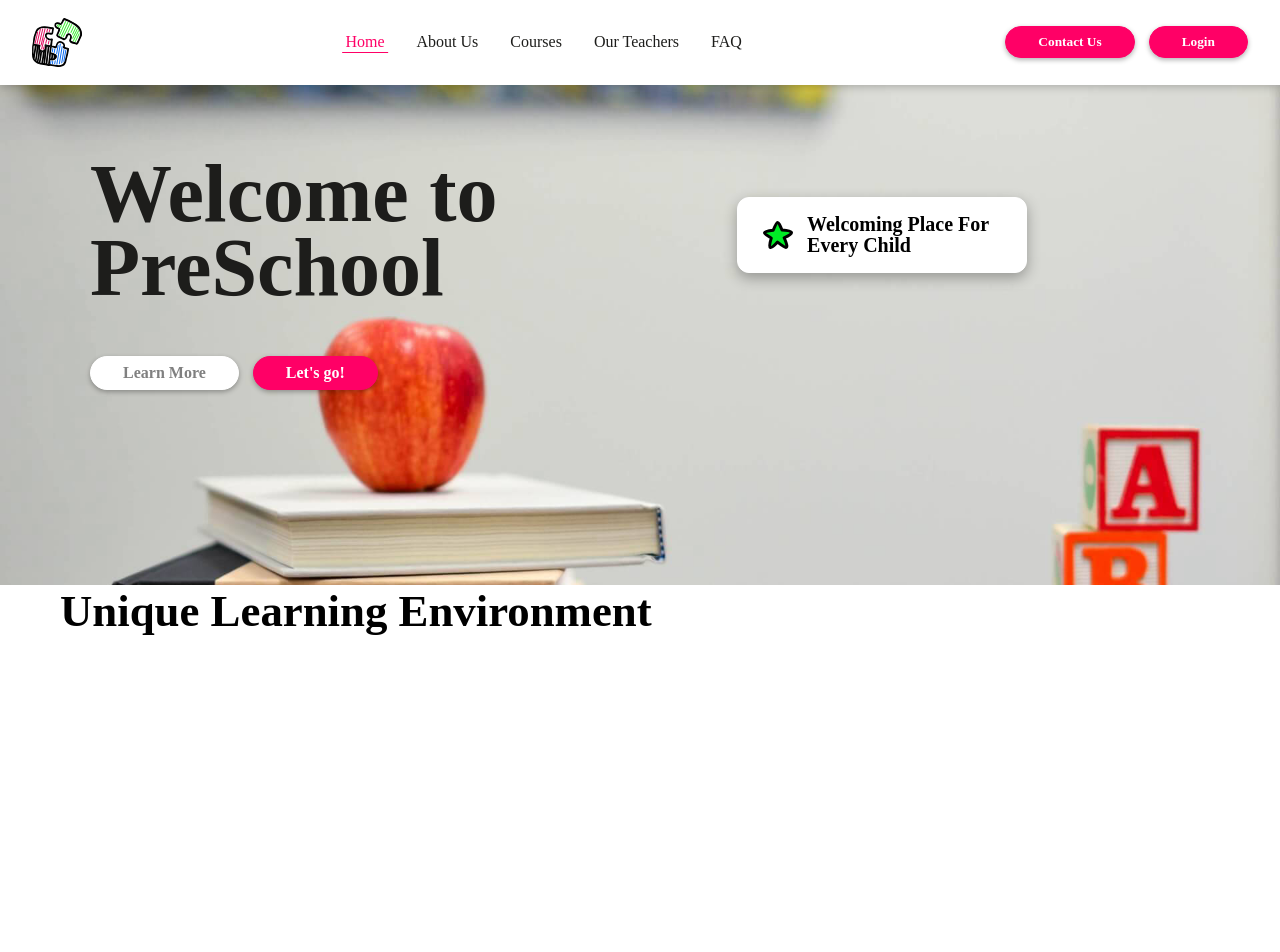
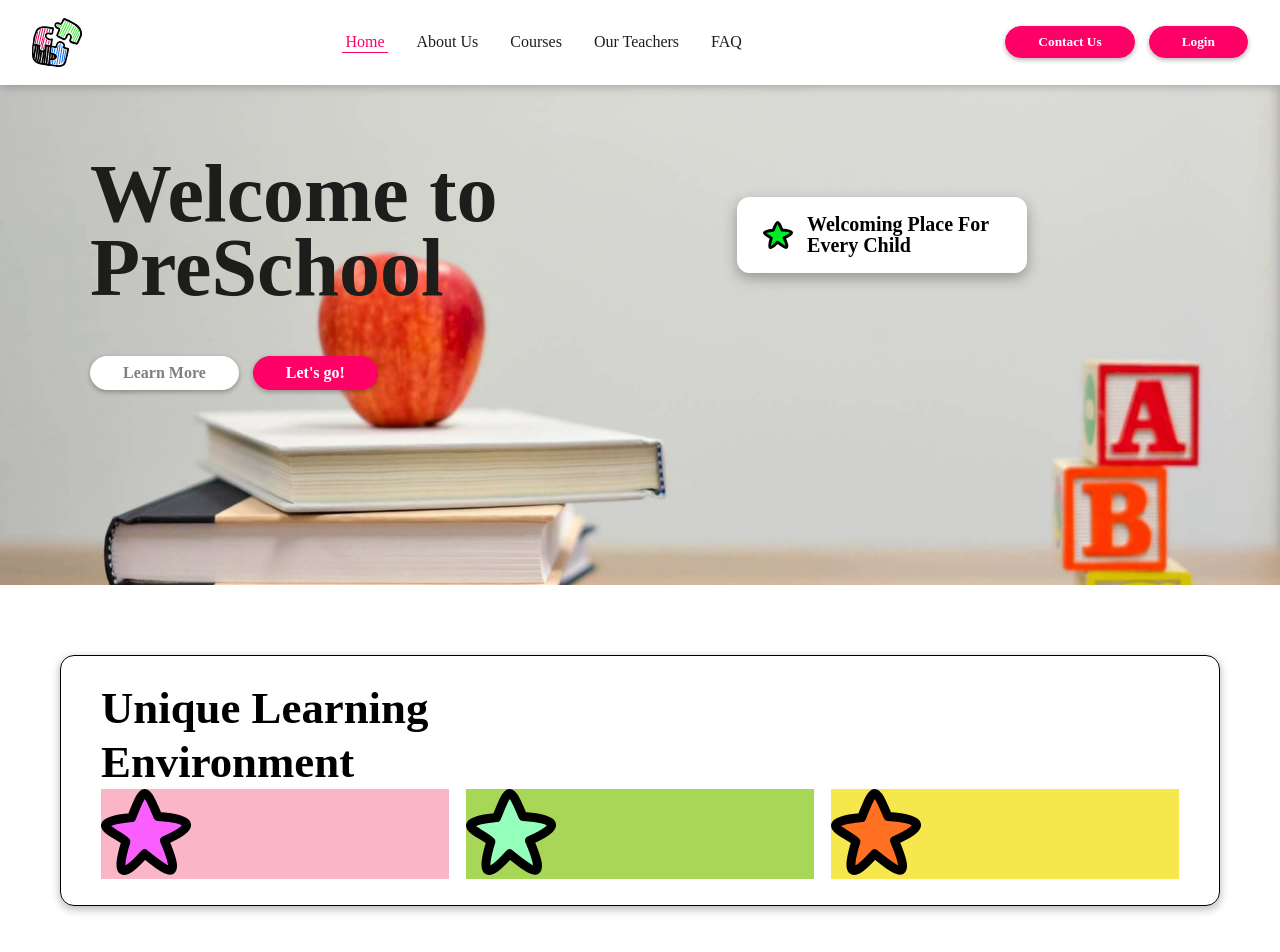
Before and after one commit to UsamaMansoor026/PreSchoolLandingPage, a React (Vite) app: page / in a window 1280 px wide. Shown: the top 952 px of the page. Before the commit the page ends 800 px from the top, so only its background shows below. Built offline with nearby package versions, Linux system fonts and the light colour scheme; a web font is replaced by a local one.

Commit message:
Added constants file for constant data like cards

```diff
--- a/src/components/Hero.jsx
+++ b/src/components/Hero.jsx
@@ -1,11 +1,16 @@
 import React from "react";
 import Button from "./Button";
+import { cardsData } from "../constants/constants";
+import InfoCard from "./InfoCard";
 
 const Hero = () => {
   return (
     <>
       <section className="heroSection">
-        <div className="parallex_img"></div>
+        <div
+          className="parallex_img"
+          style={{ "--parallexBg": "url('/assets/heroBg.jpg')" }}
+        ></div>
         <div className="heroSection_content">
           <div className="heroSection_content_wrapper">
             <div className="leftPortion">
@@ -31,10 +36,18 @@ const Hero = () => {
 
       {/* Hero Sub Section */}
       <section className="subSection">
-        <div>
-          <h2 className="sectionHeading">Unique Learning Environment</h2>
+        <div className="section_innerWrapper">
+          <div className="subHeading_wrapper">
+            <h2 className="sectionHeading col-5">
+              Unique Learning Environment
+            </h2>
+          </div>
 
-          <div className="cards_container"></div>
+          <div className="cards_container">
+            {cardsData?.map((data) => {
+              return <InfoCard data={data} />;
+            })}
+          </div>
         </div>
       </section>
     </>
--- /dev/null
+++ b/src/components/InfoCard.jsx
@@ -0,0 +1,11 @@
+import React from "react";
+
+const InfoCard = ({ data }) => {
+  return (
+    <article style={{ backgroundColor: data.bgColor }}>
+      <img src={data.icon} alt="" />
+    </article>
+  );
+};
+
+export default InfoCard;
--- /dev/null
+++ b/src/constants/constants.js
@@ -0,0 +1,24 @@
+export const cardsData = [
+  {
+    id: 1,
+    title: "Expert Teachers",
+    icon: "/assets/purpleStar.svg",
+    bgColor: "var(--light-pink)",
+    content: "Eget amet facilisi pellentesque habitant maecenas.",
+  },
+  {
+    id: 2,
+    title: "Children Safety",
+    icon: "/assets/cyanStar.svg",
+    bgColor: "var(--greenish)",
+    content: "Nulla lacus mi, interdum nec nisl nec, vulputate egestas ligula.",
+  },
+  {
+    id: 3,
+    title: "Cutr Environment",
+    icon: "/assets/orangeStar.svg",
+    bgColor: "var(--yellowish)",
+    content:
+      "Aliquam vitae mi et augue pellentesque sodales non sit amet turpis.",
+  },
+];
--- a/src/index.css
+++ b/src/index.css
@@ -295,7 +295,7 @@ nav div {
 }
 
 .parallex_img {
-  background: url("/assets/heroBg.jpg");
+  background: var(--parallexBg);
   background-size: cover;
   background-attachment: fixed;
   background-position: center;
@@ -403,6 +403,24 @@ nav div {
 }
 
 /* Hero Sub section */
+.subHeading_wrapper {
+  display: grid;
+  grid-template-columns: repeat(12, 1fr);
+}
+
+.col-5 {
+  grid-column: 1/6;
+  line-height: 1.2;
+}
+
+.section_innerWrapper {
+  border: 1px solid black;
+  padding: 26px 40px;
+  margin-block: 70px;
+  border-radius: 14px;
+  box-shadow: 0px 3px 10px rgba(0, 0, 0, 0.3);
+}
+
 .cards_container {
   display: grid;
   grid-template-columns: repeat(3, 1fr);
```
